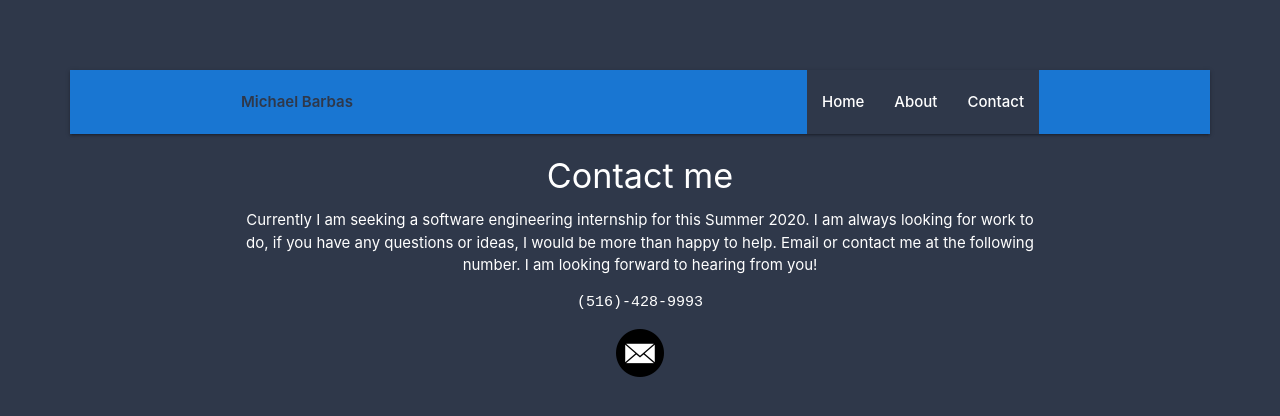
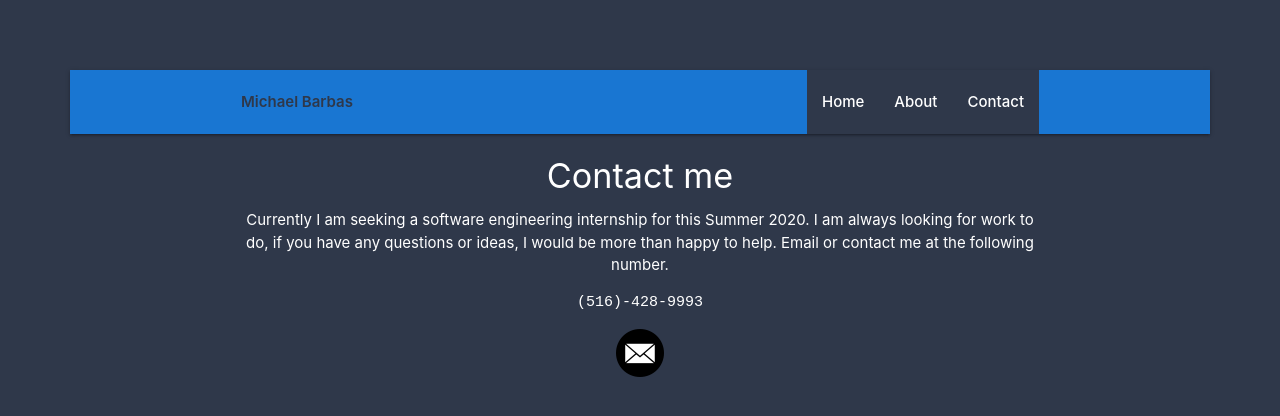
Before and after one commit to michaelbarbas/portfolio-barbas-, a React (Create React App) app: page /contact in a window 1280 px wide. Shown: the top 416 px of the page. Built offline with nearby package versions, Linux system fonts and the light colour scheme.

Commit message:
changed about/home page | minor edit

```diff
--- a/src/components/about.js
+++ b/src/components/about.js
@@ -9,8 +9,7 @@ const About = () => {
         <p className = "description"> My name is Michael Barbas, and I am a software engineer. I am currently a junior at
         SUNY Plattsburgh. I like to work with various technologies, and my current and future projects I work on come from
         problems that have become prevalent at some point in my life. Being able to fix those problems through software
-        solutions is a way for me to help others and further improve my skills. Following next semester of Spring 2020, I
-        have been offered a position as the Treasurer of Coding Hub, an organization providing software solutions for
+        solutions is a way for me to help others and further improve my skills. I am currently the Treasurer of Coding Hub, an organization providing software solutions for
         students to help solve problems at SUNY Plattsburgh</p>
       </div>
 
--- a/src/components/contact.js
+++ b/src/components/contact.js
@@ -7,7 +7,7 @@ const Contact = (props) => {
         <div className="container">
             <h4 className = "center">Contact me</h4>
             <p>Currently I am seeking a software engineering internship for this Summer 2020. I am always looking for work to do, if you have any questions or ideas, I would be more than happy to help.
-              Email or contact me at the following number. I am looking forward to hearing from you!
+              Email or contact me at the following number.
             </p>
             <pre>(516)-428-9993
             </pre>
```
